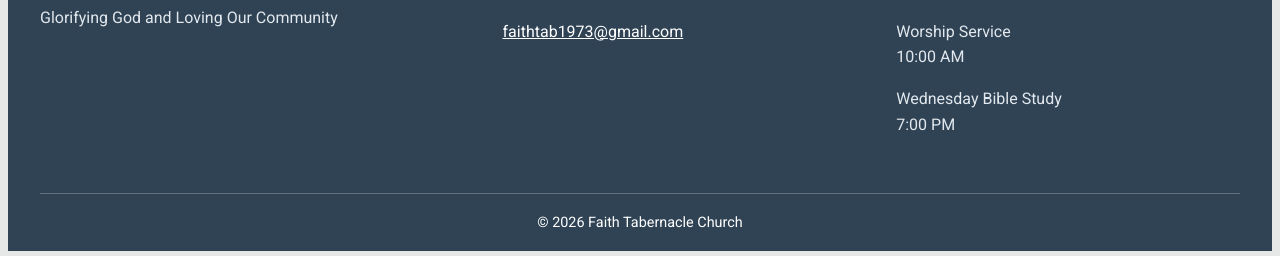
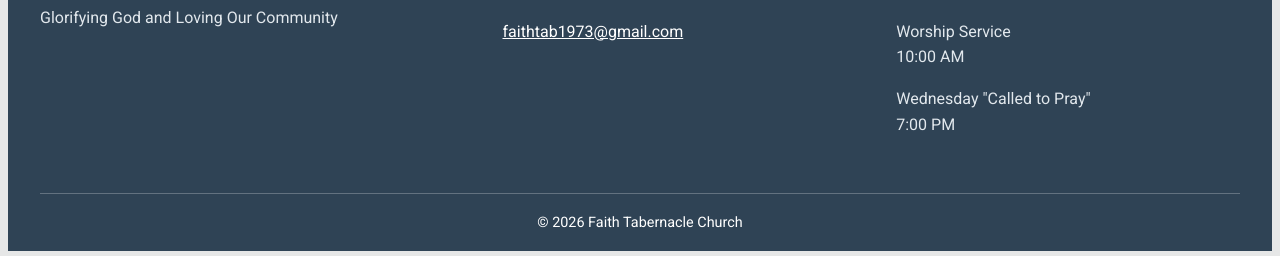
Before and after one commit to nwmdesign/faithtabliberal, a Jekyll site: the page built from index.html, in a window 1280 px wide. Shown: the part 1844-2100 px from the top of the page. Built offline with Jekyll 4.4.1, drawn with Linux system fonts in a browser that asks for light colours.

Commit message:
Update footer.html

```diff
--- a/_includes/footer.html
+++ b/_includes/footer.html
@@ -43,7 +43,7 @@
             </p>
 
             <p>
-                Wednesday Bible Study<br>
+                Wednesday "Called to Pray"<br>
                 7:00 PM
             </p>
         </div>
```
